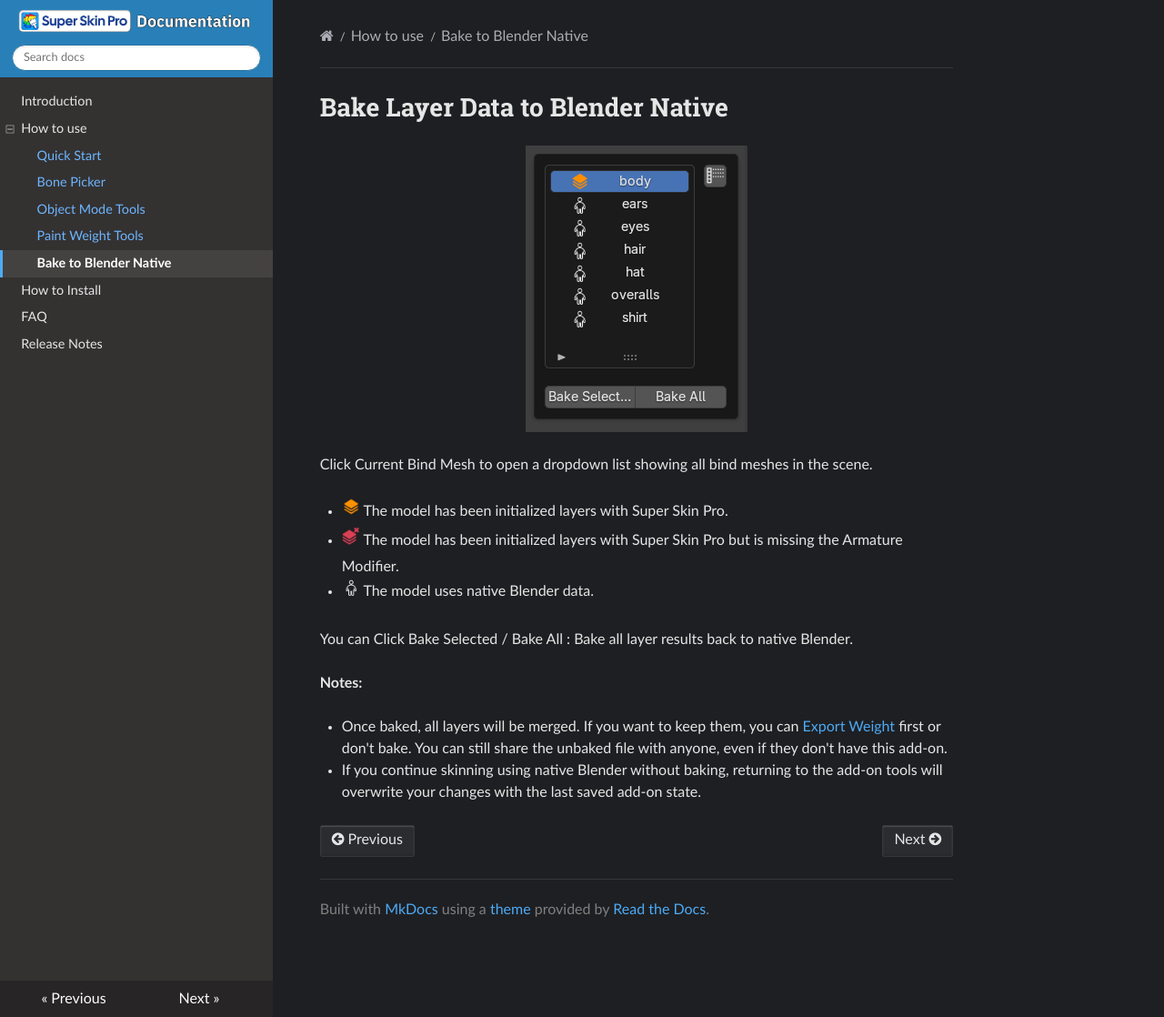
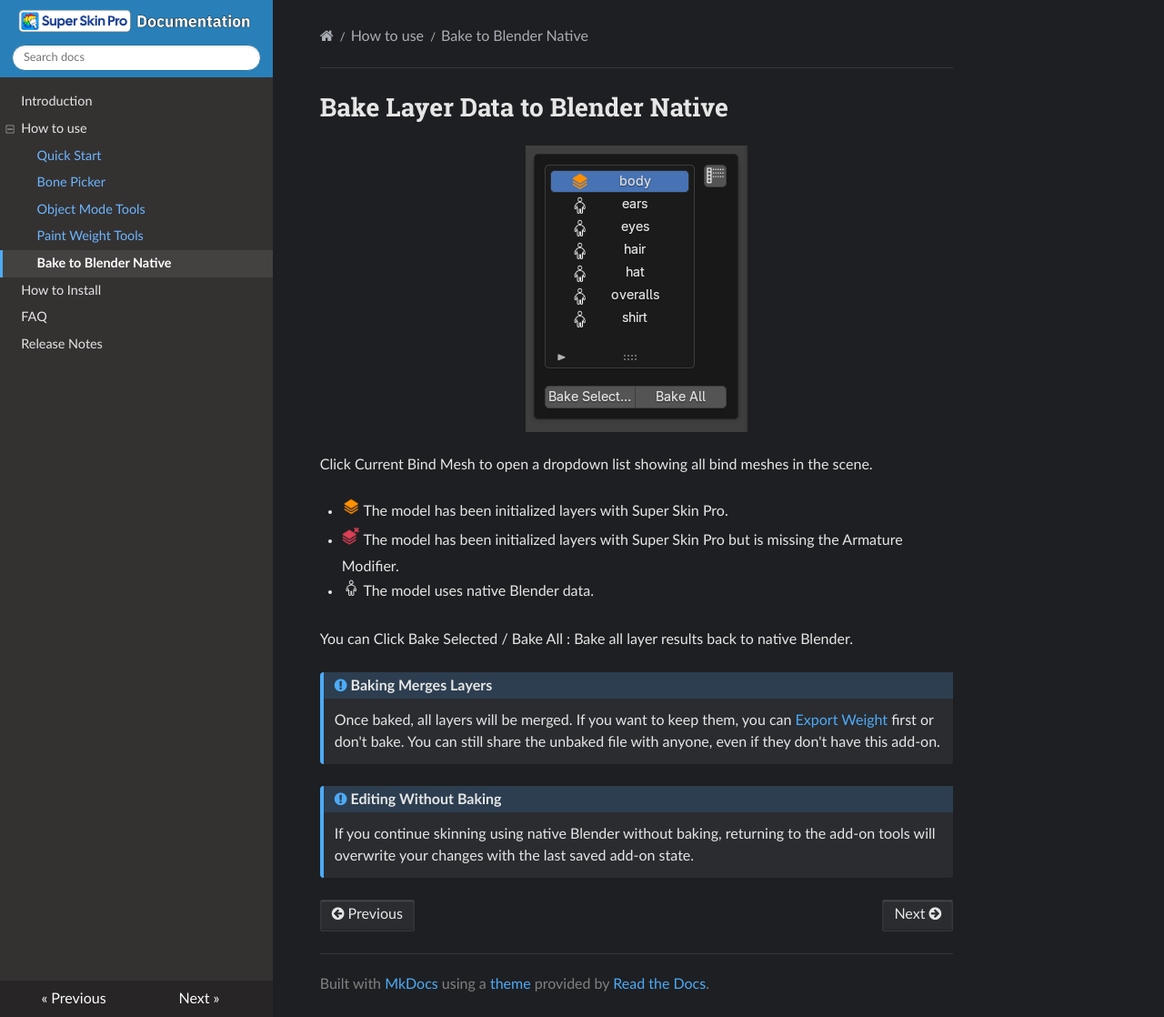
Before and after one commit to tonmaiart/superskinpro-docs, an MkDocs documentation site: the page built from docs/bindmesh.md, in a window 1280 px wide and 1118 px high. Shown: the whole window at 91% size. Built offline with MkDocs 1.6.1, drawn with Linux system fonts in a browser that asks for light colours; nearby versions of some CDN libraries.

Commit message:
Format Bake to Blender Native notes as admonitions
Co-Authored-By: Claude Opus 5.5 <noreply@anthropic.com>

```diff
--- a/docs/bindmesh.md
+++ b/docs/bindmesh.md
@@ -17,8 +17,8 @@ Click Current Bind Mesh to open a dropdown list showing all bind meshes in the s
 You can Click Bake Selected / Bake All : Bake all layer results back to native Blender.
 
 
-**Notes:**
+!!! note "Baking Merges Layers"
+    Once baked, all layers will be merged. If you want to keep them, you can [Export Weight](object_tools.md#weight-export) first or don't bake. You can still share the unbaked file with anyone, even if they don't have this add-on.
 
-- Once baked, all layers will be merged. If you want to keep them, you can [Export Weight](object_tools.md#weight-export) first or don't bake. You can still share the unbaked file with anyone, even if they don't have this add-on.
-
-- If you continue skinning using native Blender without baking, returning to the add-on tools will overwrite your changes with the last saved add-on state.
+!!! note "Editing Without Baking"
+    If you continue skinning using native Blender without baking, returning to the add-on tools will overwrite your changes with the last saved add-on state.
```
